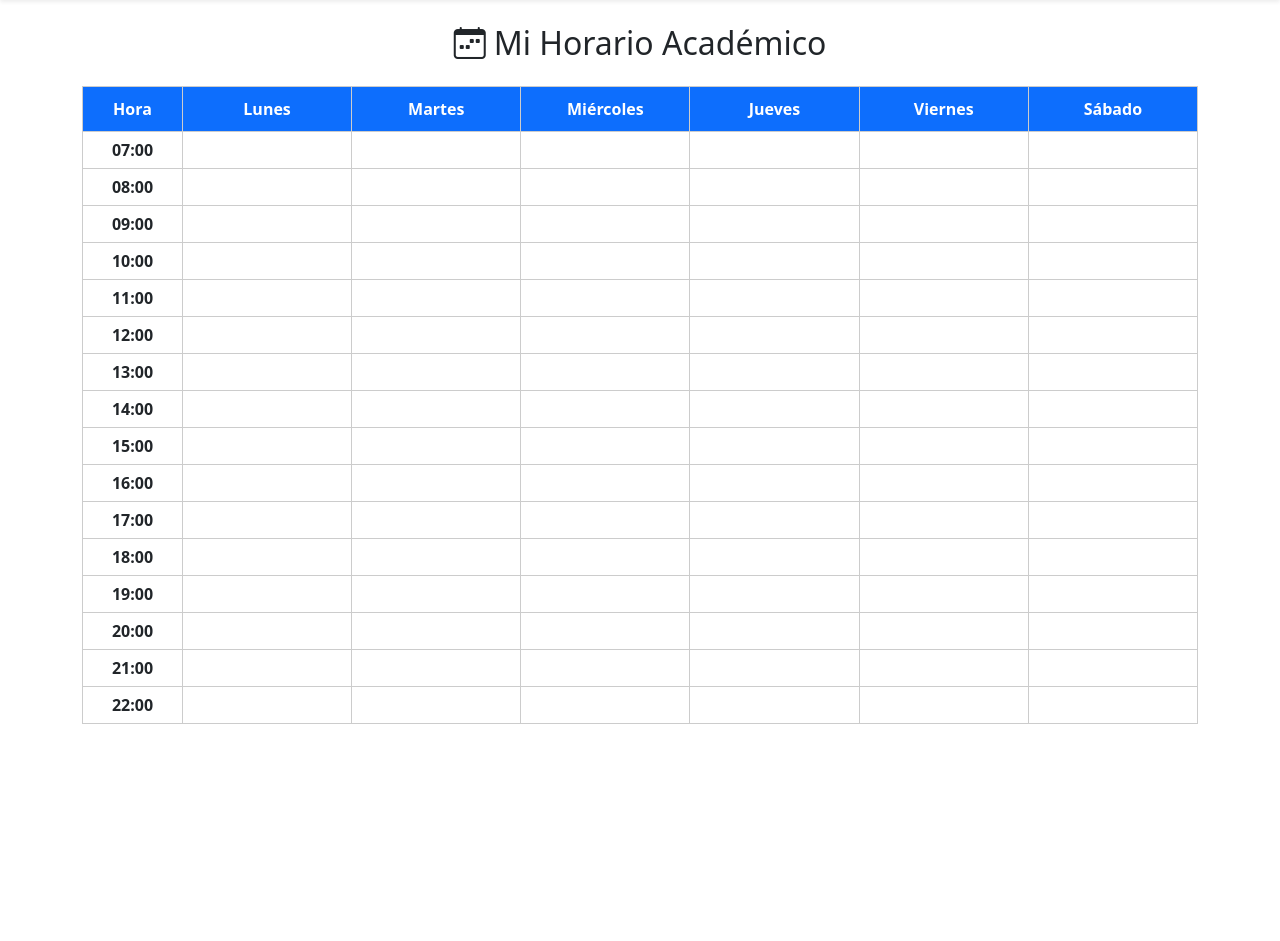
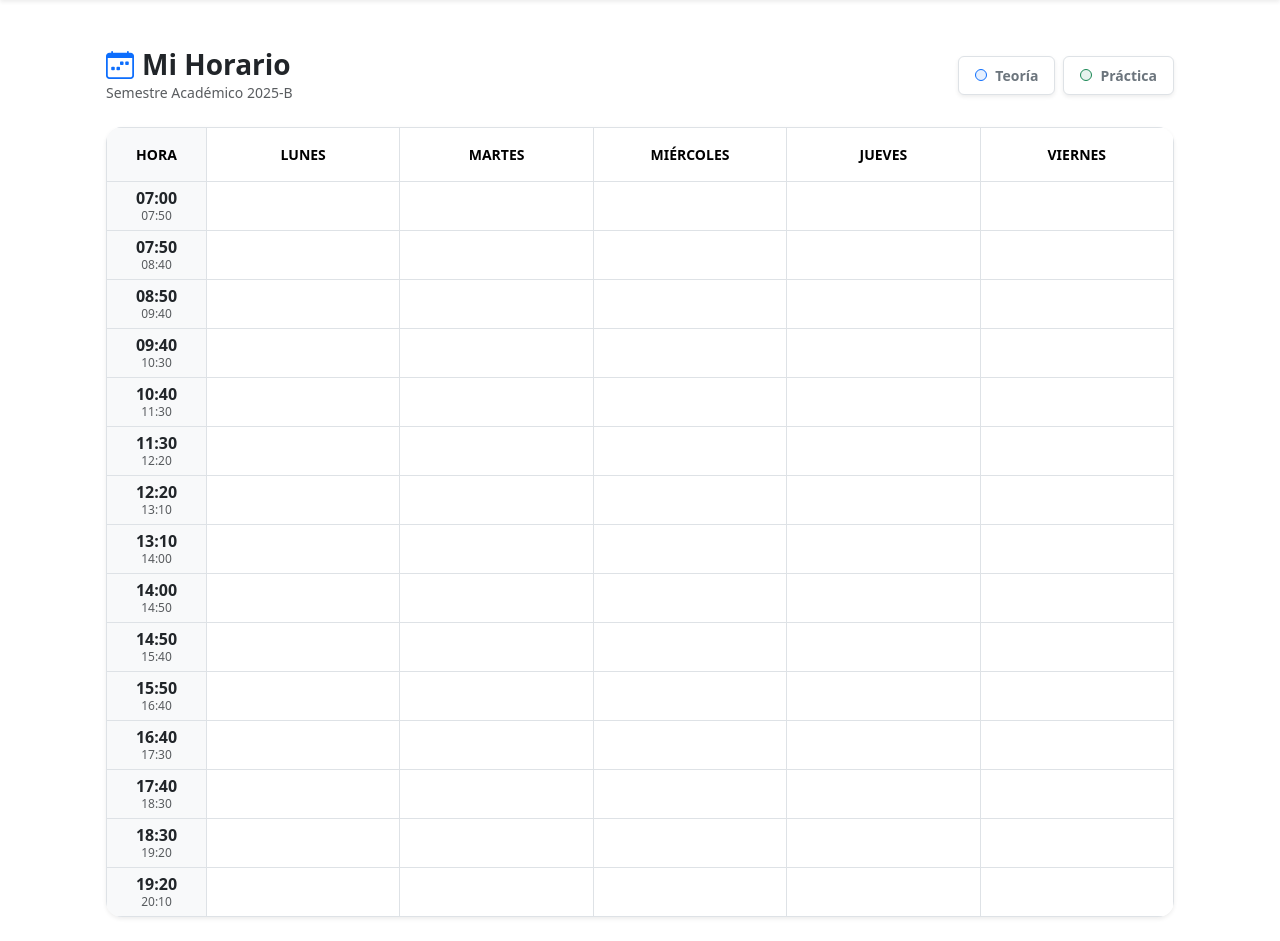
Before and after one commit to D4V1DEB/TI2, a Django app: page /profesor/horario/ in a window 1280 px wide. Shown: the part 56-997 px from the top of the page. Before the commit the page ends 780 px from the top, so only its background shows below. Run offline with Django 5.2, Linux system fonts and the light colour scheme; a user stored in the database is signed in; data comes from the database, SQL or seed files in the repository.

Commit message:
Improvements for profesor's timetable

```diff
--- a/Templates/profesor/horario.html
+++ b/Templates/profesor/horario.html
@@ -1,88 +1,105 @@
 {% extends "profesor/base.html" %}
 {% load static %}
-{% load get_item %}
 
-{% block title %}Mi Horario{% endblock %}
+{% block title %}Mi Horario Académico{% endblock %}
 
 {% block content %}
-<h2 class="text-center mb-4">
-    <i class="bi bi-calendar-week me-2"></i>Mi Horario Académico
-</h2>
+<div class="container-fluid p-4">
+    <div class="d-flex justify-content-between align-items-center mb-4">
+        <div>
+            <h3 class="fw-bold text-dark m-0">
+                <i class="bi bi-calendar-week text-primary me-2"></i>Mi Horario
+            </h3>
+            <p class="text-muted small m-0">Semestre Académico {{ periodo|default:"2025-B" }}</p>
+        </div>
 
-<style>
-    table.horario {
-        width: 100%;
-        border-collapse: collapse;
-        text-align: center;
-        table-layout: fixed;
-    }
-    .horario thead th {
-        background: #0d6efd;
-        color: white;
-        padding: 10px;
-    }
-    .horario td, .horario th {
-        border: 1px solid #ccc;
-        padding: 6px;
-        vertical-align: top;
-        min-height: 60px;
-    }
-    .slot {
-        background: #e7f1ff;
-        border-left: 4px solid #0d6efd;
-        border-radius: 4px;
-        padding: 6px;
-        font-size: 0.84rem;
-        margin-bottom: 4px;
-        display: block;
-    }
-    .slot strong {
-        display: block;
-    }
-</style>
+        <div class="d-flex gap-2">
+            <div class="d-flex align-items-center bg-white px-3 py-2 rounded shadow-sm border">
+                <span class="d-inline-block rounded-circle bg-primary bg-opacity-10 border border-primary me-2" style="width: 12px; height: 12px;"></span>
+                <span class="small fw-bold text-secondary">Teoría</span>
+            </div>
+            <div class="d-flex align-items-center bg-white px-3 py-2 rounded shadow-sm border">
+                <span class="d-inline-block rounded-circle bg-success bg-opacity-10 border border-success me-2" style="width: 12px; height: 12px;"></span>
+                <span class="small fw-bold text-secondary">Práctica</span>
+            </div>
+        </div>
+    </div>
 
-<table class="horario">
-    <thead>
-        <tr>
-            <th style="width: 100px;">Hora</th>
-            {% for dia, nombre in dias.items %}
-            <th>{{ nombre }}</th>
+    <div class="card border-0 shadow-sm rounded-4 overflow-hidden">
+        <div class="table-responsive">
+            <table class="table table-bordered mb-0 align-middle" style="table-layout: fixed; min-width: 800px;">
+                <thead class="bg-light text-secondary small text-uppercase">
+                    <tr class="text-center">
+                        <th style="width: 100px; font-weight: 600;" class="py-3 bg-light border-bottom">Hora</th>
+                        {% for dia in headers_dias %}
+                        <th class="py-3 border-bottom">{{ dia }}</th>
                         {% endfor %}
                     </tr>
                 </thead>
                 <tbody>
-        {% for hour in horas %}
+                    {% for fila in tabla_visual %}
                     <tr>
-            <td><strong>{{ hour }}</strong></td>
+                        <td class="text-center bg-light border-end py-2">
+                            <div class="d-flex flex-column align-items-center justify-content-center lh-1">
+                                <span class="fw-bold text-dark mb-1">{{ fila.hora_ini }}</span>
+                                <span class="text-muted" style="font-size: 0.75rem;">{{ fila.hora_fin }}</span>
+                            </div>
+                        </td>
 
-            {% for dia in dias.keys %}
-            <td>
-                {% with horarios_dia=tabla_horarios|get_item:dia %}
-                {% if horarios_dia %}
-                    {% for h in horarios_dia %}
-                        {# Mostrar si el horario intersecta con esta hora #}
-                        {% with hora_actual_int=hour|slice:":2"|add:"0" %}
-                        {% with inicio_int=h.hora_inicio|time:"H"|add:"0" %}
-                        {% with fin_int=h.hora_fin|time:"H"|add:"0" %}
-                        {% if inicio_int <= hora_actual_int and fin_int > hora_actual_int %}
-                        <span class="slot">
-                            <strong>{{ h.curso.nombre|truncatechars:25 }}</strong>
-                            Aula: {{ h.ubicacion.nombre }}<br>
-                            {{ h.get_tipo_clase_display }} • Grupo {{ h.grupo }}<br>
-                            {{ h.hora_inicio|time:"H:i" }} - {{ h.hora_fin|time:"H:i" }}
+                        {% for celda in fila.celdas %}
+                            {% if celda.tipo == 'SKIPPED' %}
+                                {% elif celda.tipo == 'MAIN' %}
+                                <td rowspan="{{ celda.rowspan }}" class="p-1 border position-relative" style="vertical-align: top;">
+                                    {% with h=celda.horario %}
+                                    <div class="h-100 w-100 rounded-3 p-2 d-flex flex-column shadow-sm transition-hover
+                                        {% if h.tipo_clase == 'TEORIA' %}
+                                            bg-primary bg-opacity-10 border-start border-4 border-primary
+                                        {% else %}
+                                            bg-success bg-opacity-10 border-start border-4 border-success
+                                        {% endif %}">
+
+                                        <div class="fw-bold text-dark mb-1 text-break" style="font-size: 0.85rem; line-height: 1.3;">
+                                            {{ h.curso.nombre }}
+                                        </div>
+
+                                        <div class="mt-auto pt-2">
+                                            <div class="d-flex flex-wrap gap-1 align-items-center mb-1">
+                                                <span class="badge bg-white text-dark border shadow-sm" style="font-weight: 500;">
+                                                    G: {{ h.grupo }}
                                                 </span>
-                        {% endif %}
-                        {% endwith %}
-                        {% endwith %}
-                        {% endwith %}
-                    {% endfor %}
-                {% endif %}
+                                                <span class="badge {% if h.tipo_clase == 'TEORIA' %}bg-primary{% else %}bg-success{% endif %} bg-opacity-75 shadow-sm">
+                                                    {{ h.tipo_clase|slice:":1" }}
+                                                </span>
+                                            </div>
+                                            <div class="small text-muted d-flex align-items-center">
+                                                <i class="bi bi-geo-alt-fill me-1"></i>
+                                                <span class="text-truncate">{{ h.ubicacion.nombre|default:"--" }}</span>
+                                            </div>
+                                        </div>
+                                    </div>
                                     {% endwith %}
                                 </td>
+                            {% else %}
+                                <td class="p-0 border bg-white"></td>
+                            {% endif %}
                         {% endfor %}
                     </tr>
                     {% endfor %}
                 </tbody>
             </table>
+        </div>
+    </div>
+</div>
 
+<style>
+    /* Efecto hover suave */
+    .transition-hover:hover {
+        transform: translateY(-2px);
+        box-shadow: 0 4px 8px rgba(0,0,0,0.1) !important;
+    }
+    /* Eliminar bordes dobles visuales en la tabla */
+    .table-bordered th, .table-bordered td {
+        border-color: #dee2e6;
+    }
+</style>
 {% endblock %}
--- a/presentacion/views/profesor_views.py
+++ b/presentacion/views/profesor_views.py
@@ -22,61 +22,101 @@ PERIODO = "2025-B"
 
 @login_required
 def profesor_horario(request):
-    """Vista del horario del profesor"""
-    print(f"\n=== INICIO profesor_horario ===")
-    print(f"Usuario logueado: {request.user.email}")
-    print(f"Tiene atributo 'profesor': {hasattr(request.user, 'profesor')}")
-
+    """Vista del horario académico (Lunes a Viernes)"""
     try:
         profesor = request.user.profesor
-        print(f"Profesor obtenido: {profesor.usuario.nombre_completo}")
-    except Exception as e:
-        print(f"ERROR obteniendo profesor: {e}")
-        from django.contrib import messages
-        messages.error(request, f"Error: El usuario no tiene perfil de profesor asociado. {e}")
+    except AttributeError:
+        messages.error(request, "El usuario no tiene perfil de profesor.")
         return redirect('login')
 
-    # Obtener horarios directamente (sin laboratorios)
+    bloques_str = [
+        ("07:00", "07:50"), ("07:50", "08:40"),
+        ("08:50", "09:40"), ("09:40", "10:30"),
+        ("10:40", "11:30"), ("11:30", "12:20"),
+        ("12:20", "13:10"), ("13:10", "14:00"),
+        ("14:00", "14:50"), ("14:50", "15:40"),
+        ("15:50", "16:40"), ("16:40", "17:30"),
+        ("17:40", "18:30"), ("18:30", "19:20"),
+        ("19:20", "20:10"),
+    ]
+
+    # Convertir a objetos time para comparar
+    bloques_obj = []
+    for ini, fin in bloques_str:
+        bloques_obj.append({
+            'inicio': datetime.strptime(ini, "%H:%M").time(),
+            'fin': datetime.strptime(fin, "%H:%M").time(),
+            'label_ini': ini,
+            'label_fin': fin
+        })
+
+    headers_dias = ["Lunes", "Martes", "Miércoles", "Jueves", "Viernes"]
+
+    matriz = [[None for _ in range(5)] for _ in range(len(bloques_obj))]
+
     horarios = Horario.objects.filter(
         profesor=profesor,
         periodo_academico=PERIODO,
         is_active=True
-    ).exclude(tipo_clase='LABORATORIO').select_related('curso', 'ubicacion').order_by('dia_semana', 'hora_inicio')
+    ).select_related('curso', 'ubicacion')
 
-    dias = {
-        1: "Lunes",
-        2: "Martes",
-        3: "Miércoles",
-        4: "Jueves",
-        5: "Viernes",
-        6: "Sábado"
-    }
+    print(f"DEBUG: Horarios encontrados: {horarios.count()}")
 
-    # Agrupamos horarios por día
-    tabla_horarios = {d: [] for d in dias.keys()}
     for h in horarios:
-        tabla_horarios[h.dia_semana].append(h)
+        dia_idx = h.dia_semana - 1
 
-    # Rango horario fijo por ahora
-    horas = [f"{h:02d}:00" for h in range(7, 23)]
+        if dia_idx > 4:
+            continue
 
-    # Debug
-    print(f"\n=== DEBUG HORARIO PROFESOR ===")
-    print(f"Profesor: {profesor.usuario.nombre_completo}")
-    print(f"Email: {request.user.email}")
-    print(f"Total horarios: {horarios.count()}")
-    for h in horarios:
-        print(f"  - {h.curso.nombre}: Día {h.dia_semana} ({h.get_dia_semana_display()}) {h.hora_inicio}-{h.hora_fin}")
-    print(f"Días en tabla_horarios:")
-    for dia, lista in tabla_horarios.items():
-        print(f"  Día {dia}: {len(lista)} horarios")
-    print("="*40 + "\n")
+        # Asegurar tipos de tiempo
+        hi = h.hora_inicio if isinstance(h.hora_inicio, time) else h.hora_inicio.time()
+        hf = h.hora_fin if isinstance(h.hora_fin, time) else h.hora_fin.time()
+
+        # Encontrar bloque de inicio
+        start_idx = -1
+        for idx, b in enumerate(bloques_obj):
+            # Lógica: La clase empieza dentro del bloque [inicio, fin)
+            if hi >= b['inicio'] and hi < b['fin']:
+                start_idx = idx
+                break
+
+        if start_idx != -1:
+            # Calcular Span (cuántos bloques dura)
+            span = 0
+            current_idx = start_idx
+            while current_idx < len(bloques_obj):
+                b = bloques_obj[current_idx]
+                if b['inicio'] < hf:
+                    span += 1
+                    current_idx += 1
+                else:
+                    break
+
+            # Registrar en matriz si la celda está libre
+            if matriz[start_idx][dia_idx] is None:
+                matriz[start_idx][dia_idx] = {
+                    'tipo': 'MAIN',
+                    'horario': h,
+                    'rowspan': span
+                }
+                # Marcar celdas ocupadas hacia abajo
+                for i in range(1, span):
+                    if start_idx + i < len(bloques_obj):
+                        matriz[start_idx + i][dia_idx] = {'tipo': 'SKIPPED'}
+        else:
+            print(f"DEBUG: No se encontró bloque para {h.hora_inicio} del curso {h.curso}")
+
+    tabla_visual = []
+    for idx, b in enumerate(bloques_obj):
+        tabla_visual.append({
+            'hora_ini': b['label_ini'],
+            'hora_fin': b['label_fin'],
+            'celdas': matriz[idx]
+        })
 
     return render(request, "profesor/horario.html", {
-        "tabla_horarios": tabla_horarios,
-        "horas": horas,
-        "dias": dias,
-        "total_horarios": horarios.count(),  # Para debug en template
+        "tabla_visual": tabla_visual,
+        "headers_dias": headers_dias,
     })
 
 
```
Lines whose indentation alone changed are shown as unchanged.
